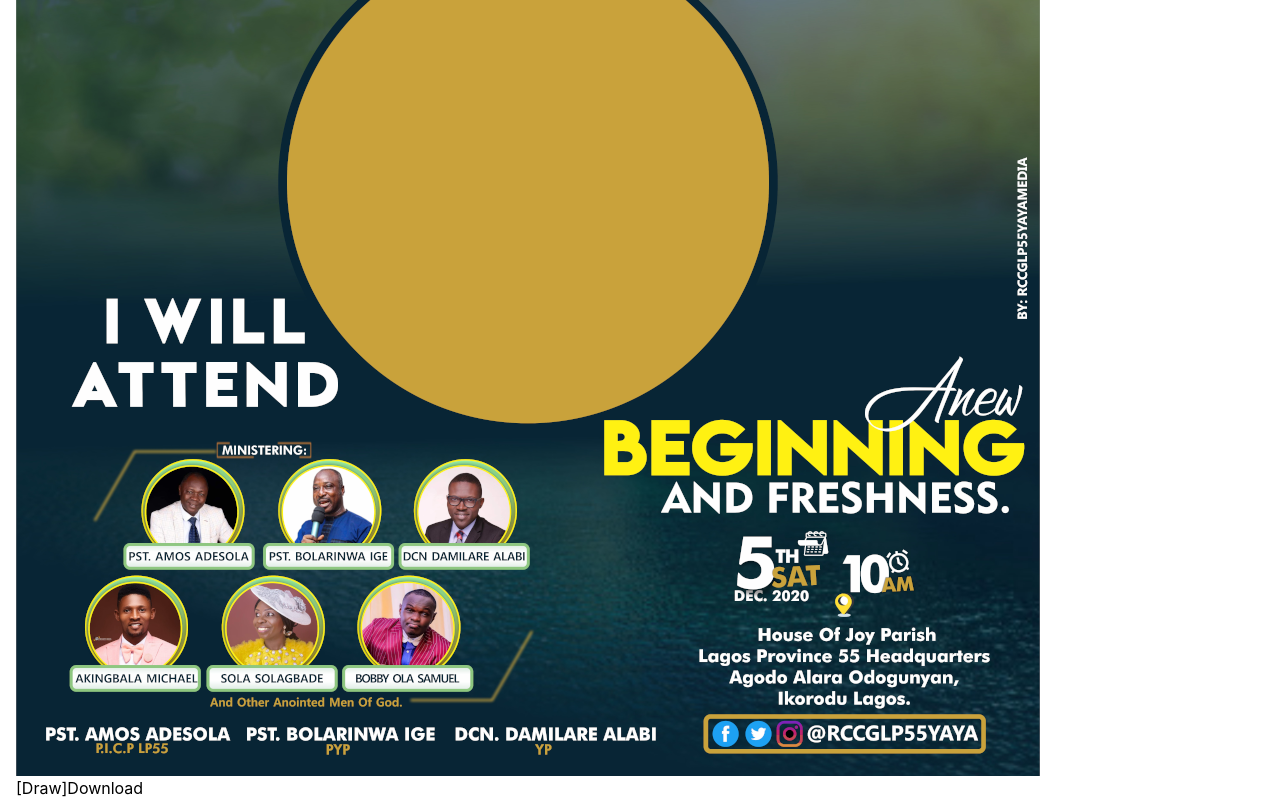
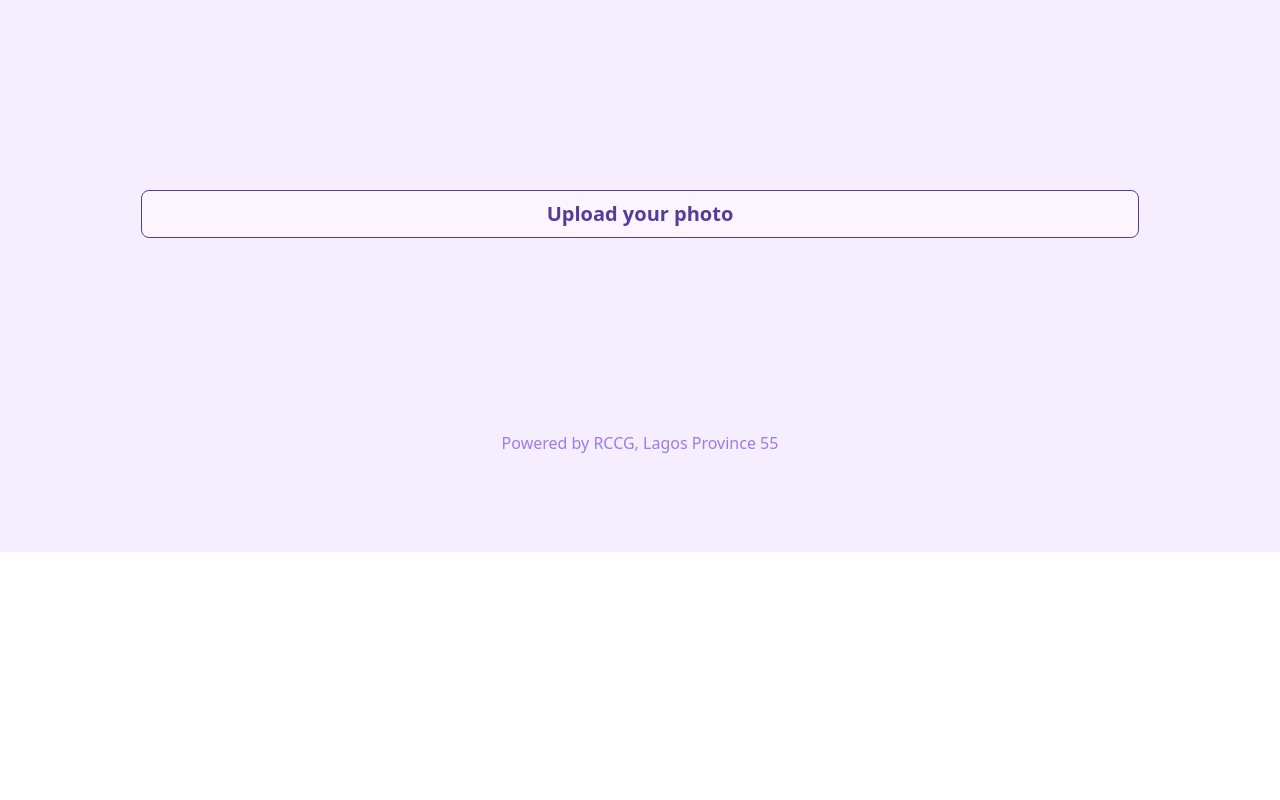
Before and after one commit to OgbeniHMMD/rccg-flier-generator, a Nuxt app: page / in a window 1280 px wide. Shown: the part 248-1048 px from the top of the page. After the commit the page ends 800 px from the top, so only its background shows below. Built offline with nearby package versions, Linux system fonts and the light colour scheme.

Commit message:
Improvement:

```diff
--- a/jest.config.js
+++ b/jest.config.js
@@ -14,4 +14,4 @@ module.exports = {
     '<rootDir>/components/**/*.vue',
     '<rootDir>/pages/**/*.vue',
   ],
-}
+};
--- a/layouts/default.vue
+++ b/layouts/default.vue
@@ -3,53 +3,3 @@
     <Nuxt />
   </div>
 </template>
-
-<style>
-html {
-  font-family: 'Source Sans Pro', -apple-system, BlinkMacSystemFont, 'Segoe UI',
-    Roboto, 'Helvetica Neue', Arial, sans-serif;
-  font-size: 16px;
-  word-spacing: 1px;
-  -ms-text-size-adjust: 100%;
-  -webkit-text-size-adjust: 100%;
-  -moz-osx-font-smoothing: grayscale;
-  -webkit-font-smoothing: antialiased;
-  box-sizing: border-box;
-}
-
-*,
-*::before,
-*::after {
-  box-sizing: border-box;
-  margin: 0;
-}
-
-.button--green {
-  display: inline-block;
-  border-radius: 4px;
-  border: 1px solid #3b8070;
-  color: #3b8070;
-  text-decoration: none;
-  padding: 10px 30px;
-}
-
-.button--green:hover {
-  color: #fff;
-  background-color: #3b8070;
-}
-
-.button--grey {
-  display: inline-block;
-  border-radius: 4px;
-  border: 1px solid #35495e;
-  color: #35495e;
-  text-decoration: none;
-  padding: 10px 30px;
-  margin-left: 15px;
-}
-
-.button--grey:hover {
-  color: #fff;
-  background-color: #35495e;
-}
-</style>
--- a/pages/index.vue
+++ b/pages/index.vue
@@ -1,16 +1,63 @@
 <template>
-  <div class="container">
+  <main
+    class="bg-purple-300 bg-contain bg-center bg-no-repeat bg-opacity-25 min-h-screen"
+  >
+    <div
+      class="container opacity-100 flex flex-col justify-around my-auto py-4 min-h-screen align-center"
+    >
+      <img src="/icon.png" width="100" class="mx-auto mb-20" />
+
+      <div class="hidden">
         <canvas ref="canvas">Your browser does not support Canvas.</canvas>
+      </div>
 
-    <a @click="drawAvatar">[Draw]</a>
-    <a ref="downloadBtn" @click="download">Download</a>
+      <div v-if="loader" class="text-center text-purple-600 pt-20 text-2xl">
+        Please, Wait. . .
       </div>
+
+      <button
+        v-if="!downloadLink"
+        class="w-4/5 h-12 px-6 mx-auto border border-purple-800 text-purple-800 text-xl font-bold transition-colors duration-150 bg-purple-100 rounded-lg focus:shadow-outline hover:bg-purple-200"
+        @click="drawAvatar"
+      >
+        Upload your photo
+      </button>
+
+      <div v-if="downloadLink" class="text-purple-500 text-center">
+        <img :src="downloadLink" width="250" class="mx-auto mb-8" />
+
+        <a
+          :href="downloadLink"
+          download="flier.png"
+          class="w-4/5 block py-4 mx-auto text-purple-100 text-xl font-bold transition-colors duration-150 bg-purple-700 rounded-lg focus:shadow-outline hover:bg-purple-800"
+        >
+          Download
+        </a>
+
+        <div class="mt-4">
+          <a
+            class="w-1/3 block py-3 mx-auto border border-purple-800 text-purple-700 font-bold transition-colors duration-150 bg-purple-100 rounded-lg focus:shadow-outline hover:bg-purple-200"
+            @click="reset"
+          >
+            Reset
+          </a>
+        </div>
+      </div>
+
+      <div class="text-center text-purple-500 pt-8">
+        Powered by RCCG, Lagos Province 55
+      </div>
+    </div>
+  </main>
 </template>
 
 <script>
   export default {
     data() {
       return {
+        loader: false,
+        downloadLink: null,
+
         ctx: null,
         canvas: null,
         background: {
@@ -51,6 +98,10 @@
       },
 
       drawAvatar() {
+        try {
+          this.loader = true;
+          this.downloadLink = null;
+
           if (this.canvas.getContext) {
             // Draw User avatar on canvas  on 'image load'
             const img = new Image();
@@ -77,17 +128,28 @@
               );
             };
             img.src = '/img/avatar.jpg';
+
+            //
+            this.downloadLink = this.canvas
+              .toDataURL('image/png')
+              .replace('image/png', 'image/octet-stream');
+          }
+        } catch (error) {
+          // Do nothing
+        } finally {
+          this.loader = false;
         }
       },
 
-      download() {
-        const download = this.$refs.downloadBtn;
-        const image = this.canvas
-          .toDataURL('image/png')
-          .replace('image/png', 'image/octet-stream');
-        download.setAttribute('href', image);
-        download.setAttribute('download', 'flier.png');
+      reset() {
+        this.downloadLink = null;
       },
     },
   };
 </script>
+
+<style scoped>
+  .bg {
+    background-image: url('/icon.png');
+  }
+</style>
--- a/tailwind.config.js
+++ b/tailwind.config.js
@@ -6,11 +6,20 @@ module.exports = {
       center: true,
       padding: '1rem',
     },
+
+    // extend: {
+    //   backgroundOpacity: {
+    //     10: '0.1',
+    //     25: '0.25',
+    //     50: '0.5',
+    //     95: '0.95',
+    //   },
+    // },
   },
 
   variants: {
     extend: {
-      backgroundOpacity: ['active'],
+      opacity: ['active'],
     },
   },
 };
```
Also changed, not shown: .eslintrc.js. Lines whose indentation alone changed are shown as unchanged.
